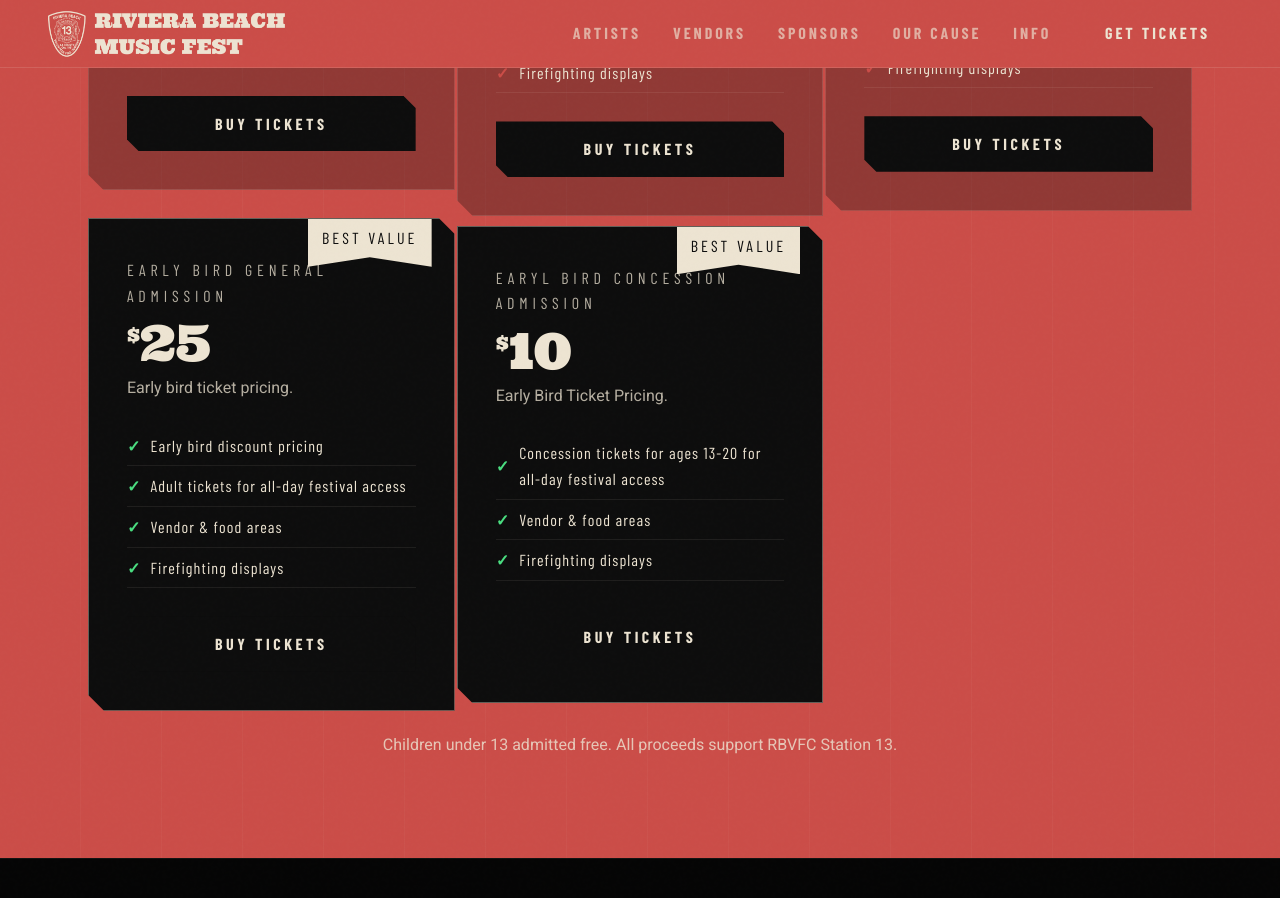
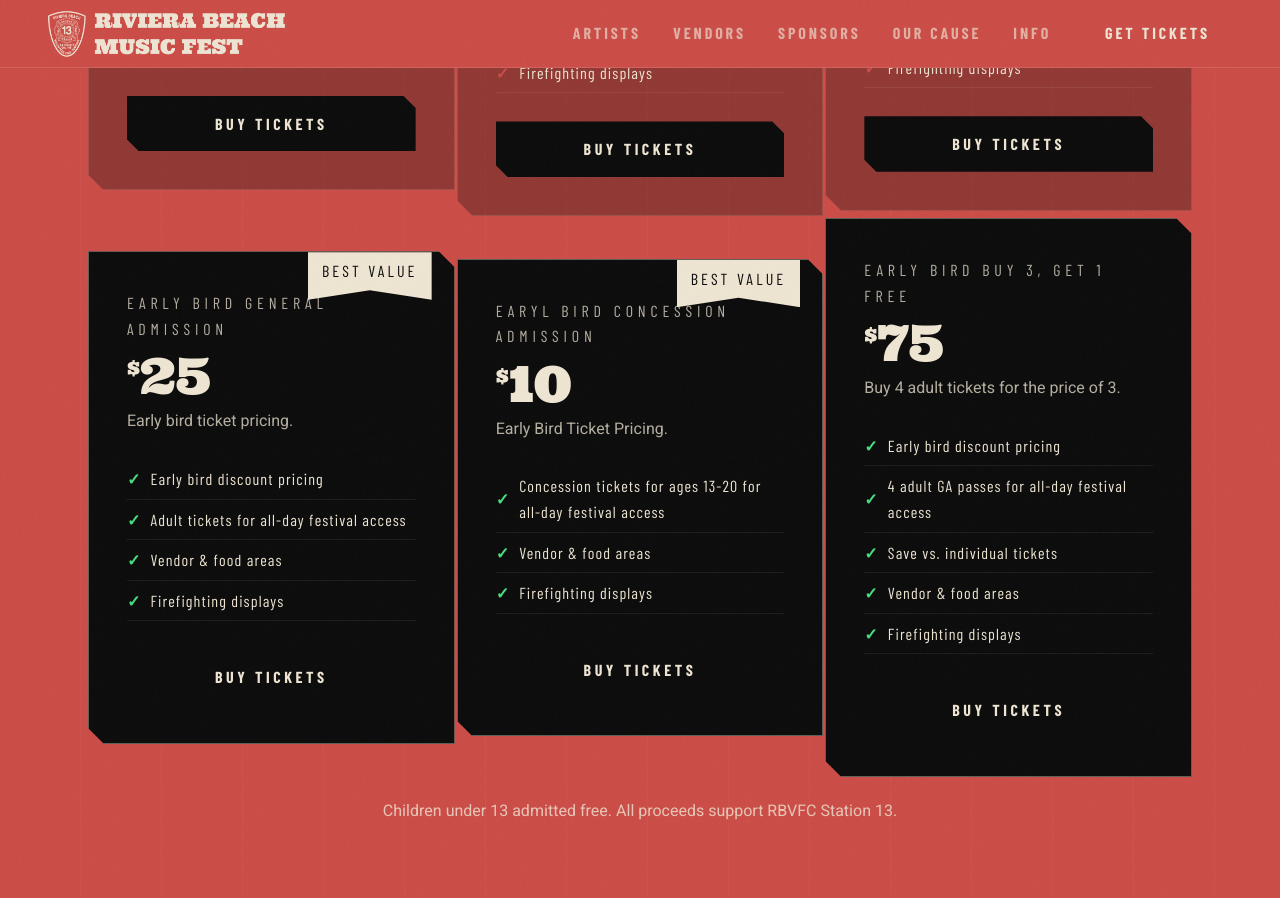
Before and after one commit to RBVFC/rbmf, a Jekyll site: the page built from index.html, in a window 1280 px wide and 900 px high, scrolled down 4418 px. Built offline with Jekyll 4.4.1, drawn with Linux system fonts in a browser that asks for light colours; some web fonts are replaced.

Commit message:
Update tickets.yml

```diff
--- a/_data/tickets.yml
+++ b/_data/tickets.yml
@@ -48,3 +48,14 @@
     - "Concession tickets for ages 13-20 for all-day festival access"
     - "Vendor & food areas"
     - "Firefighting displays"
+
+- tier: "Early Bird Buy 3, get 1 free"
+  price: 75
+  description: "Buy 4 adult tickets for the price of 3."
+  featured: true
+  perks:
+    - "Early bird discount pricing"
+    - "4 adult GA passes for all-day festival access"
+    - "Save vs. individual tickets"
+    - "Vendor & food areas"
+    - "Firefighting displays"
```
